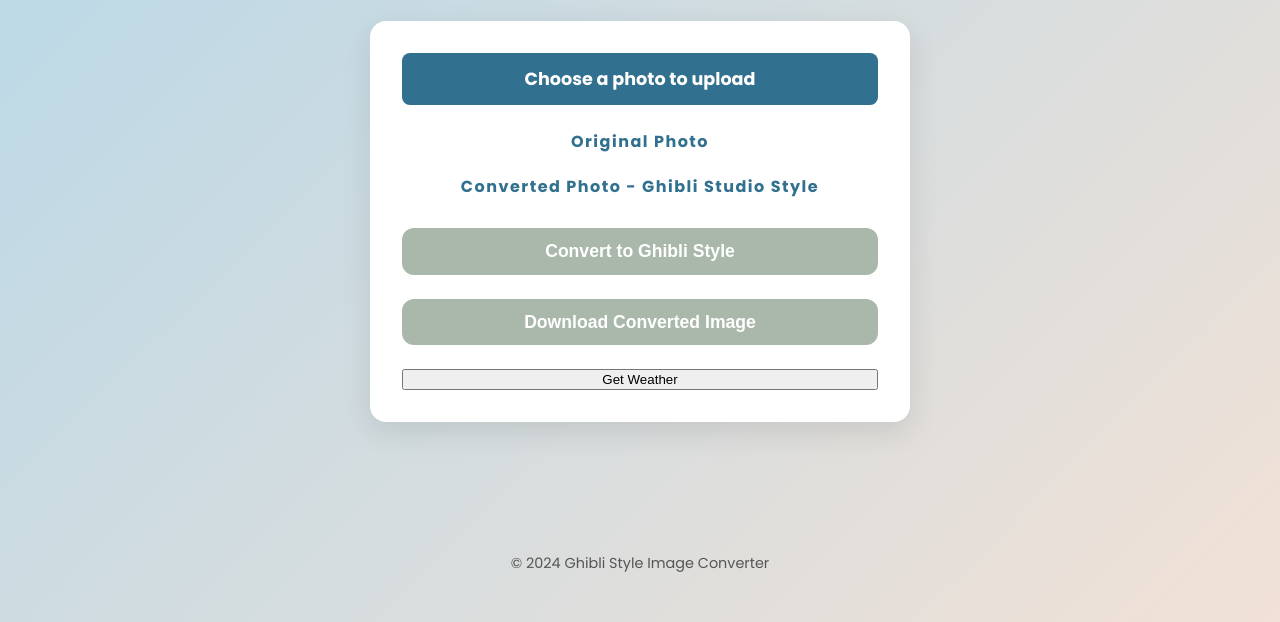
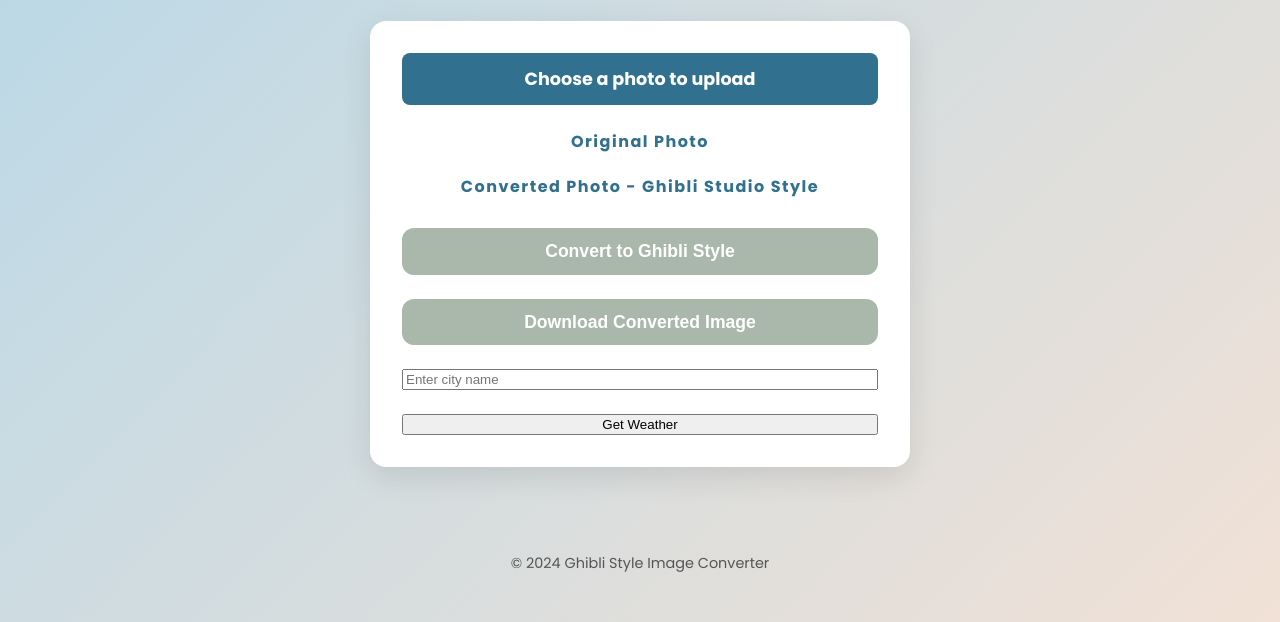
Before and after one commit to Uzumaki2004/ImageConverter, a plain HTML site: page index.html in a window 1280 px wide. Shown: the part 178-800 px from the top of the page. Drawn offline with Linux system fonts and the light colour scheme.

Commit message:
update changes

```diff
--- a/index.html
+++ b/index.html
@@ -147,6 +147,7 @@
 
   <button id="convertBtn" disabled>Convert to Ghibli Style</button>
   <button id="downloadBtn" disabled>Download Converted Image</button>
+  <input type="text" id="city" placeholder="Enter city name">
   <button onclick="getWeather()">Get Weather</button>
 </main>
 <footer>
```
